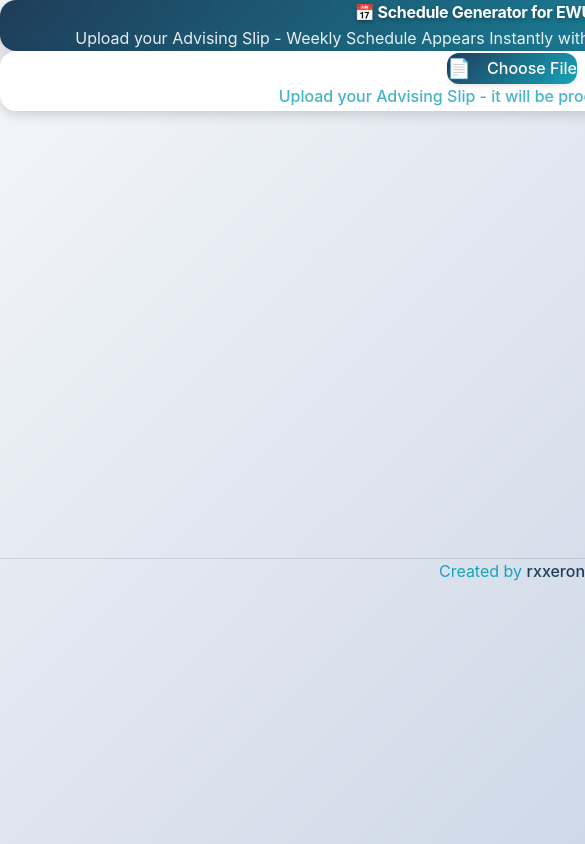
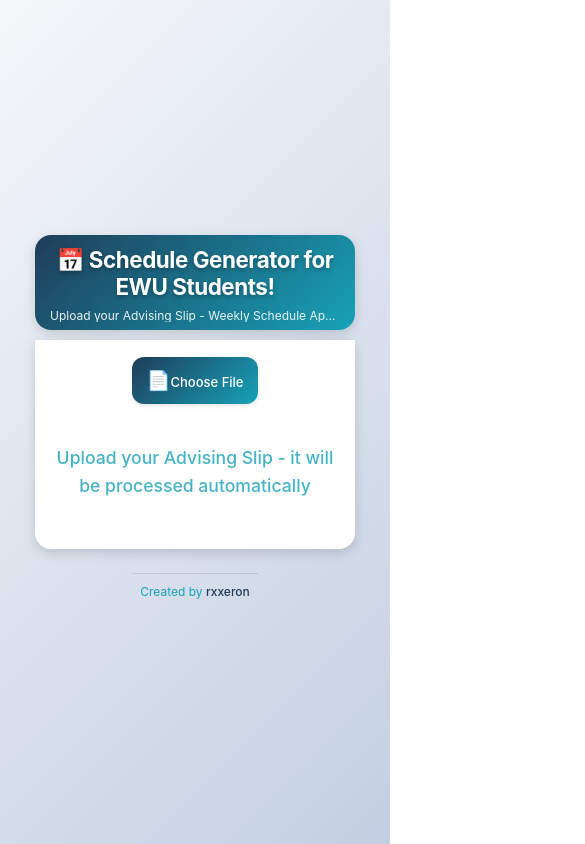
Before and after one commit to rxxeron/routinegenbeta, a React (Create React App) app in the folder frontend/: page / in a window 390 px wide. Shown: the top 844 px of the page, 585 px wide, since content can reach past the window. Built offline with nearby package versions, Linux system fonts and the light colour scheme.

Commit message:
Re-enable responsive design - optimize for both desktop and mobile views

```diff
--- a/frontend/public/index.html
+++ b/frontend/public/index.html
@@ -3,7 +3,7 @@
   <head>
     <meta charset="utf-8" />
     <link rel="icon" href="%PUBLIC_URL%/favicon.ico" />
-    <meta name="viewport" content="width=1024, initial-scale=1, user-scalable=yes, minimum-scale=1, maximum-scale=1" />
+    <meta name="viewport" content="width=device-width, initial-scale=1, user-scalable=yes" />
     <meta name="theme-color" content="#282c34" />
     <meta name="mobile-web-app-capable" content="yes" />
     <meta name="apple-mobile-web-app-capable" content="yes" />
--- a/frontend/src/App.css
+++ b/frontend/src/App.css
@@ -44,31 +44,6 @@
   min-height: 100vh;
   color: var(--ewu-dark);
   line-height: 1.6;
-  /* Force desktop layout on all devices */
-  min-width: 1024px;
-  overflow-x: auto;
-}
-
-/* Force desktop layout - disable mobile responsive behavior */
-html {
-  min-width: 1024px;
-  overflow-x: auto;
-}
-
-/* Override responsive styles for consistent desktop experience */
-@media (max-width: 1200px), (max-width: 768px), (max-width: 480px), (max-width: 360px) {
-  * {
-    /* Reset all responsive overrides */
-    font-size: inherit !important;
-    padding: inherit !important;
-    margin: inherit !important;
-  }
-
-  .container {
-    width: auto !important;
-    max-width: none !important;
-    min-width: 1024px !important;
-  }
 }
 
 
@@ -112,9 +87,6 @@
   min-height: 100vh;
   text-align: center;
   animation: fadeInUp 0.8s ease-out;
-  /* Force desktop layout */
-  min-width: 1024px;
-  width: auto;
 }
 
 
@@ -657,8 +629,7 @@
 
 
 
-/* DISABLED: Force desktop layout - mobile responsive styles disabled */
-@media screen and (max-width: 1200px) and (min-width: 9999px) {
+@media (max-width: 1200px) {
   .schedule-grid {
     grid-template-columns: 60px repeat(7, 1fr);
   }
@@ -677,8 +648,7 @@
 }
 
 
-/* DISABLED: Force desktop layout - mobile responsive styles disabled */
-@media screen and (max-width: 768px) and (min-width: 9999px) {
+@media (max-width: 768px) {
   * {
     box-sizing: border-box;
   }
@@ -904,8 +874,7 @@
 }
 
 
-/* DISABLED: Force desktop layout - mobile responsive styles disabled */
-@media screen and (max-width: 480px) and (min-width: 9999px) {
+@media (max-width: 480px) {
   .App {
     padding: 0;
     overflow-x: hidden;
@@ -1118,8 +1087,7 @@
 }
 
 
-/* DISABLED: Force desktop layout - mobile responsive styles disabled */
-@media screen and (max-width: 768px) and (orientation: landscape) and (min-width: 9999px) {
+@media (max-width: 768px) and (orientation: landscape) {
   .schedule-grid {
     grid-template-columns: 50px repeat(7, 1fr);
     min-height: 400px;
@@ -1160,8 +1128,7 @@
 }
 
 
-/* DISABLED: Force desktop layout - mobile responsive styles disabled */
-@media (hover: none) and (pointer: coarse) and (min-width: 9999px) {
+@media (hover: none) and (pointer: coarse) {
   .export-btn {
     padding: 16px 20px;
     font-size: 16px;
@@ -1203,8 +1170,7 @@
   }
 }
 
-/* DISABLED: Force desktop layout - mobile responsive styles disabled */
-@media screen and (max-width: 360px) and (min-width: 9999px) {
+@media (max-width: 360px) {
   .schedule-grid {
     grid-template-columns: 40px repeat(7, 1fr);
     font-size: 10px;
@@ -1281,8 +1247,7 @@
 }
 
 
-/* DISABLED: Force desktop layout - mobile responsive styles disabled */
-@media screen and (max-width: 768px) and (min-width: 9999px) {
+@media (max-width: 768px) {
   .app-footer {
     font-size: 0.8rem;
     padding: var(--spacing-sm);
@@ -1290,8 +1255,7 @@
   }
 }
 
-/* DISABLED: Force desktop layout - mobile responsive styles disabled */
-@media screen and (max-width: 480px) and (min-width: 9999px) {
+@media (max-width: 480px) {
   .app-footer {
     font-size: 0.75rem;
     padding: var(--spacing-xs);
@@ -1378,8 +1342,7 @@
   margin: 0;
 }
 
-/* DISABLED: Force desktop layout - mobile responsive styles disabled */
-@media screen and (max-width: 768px) and (min-width: 9999px) {
+@media (max-width: 768px) {
   .download-buttons {
     flex-direction: column;
   }
@@ -1390,8 +1353,7 @@
   }
 }
 
-/* DISABLED: Force desktop layout - mobile responsive styles disabled */
-@media screen and (max-width: 480px) and (min-width: 9999px) {
+@media (max-width: 480px) {
   .download-btn {
     font-size: 0.8rem;
     padding: var(--spacing-xs);
```
